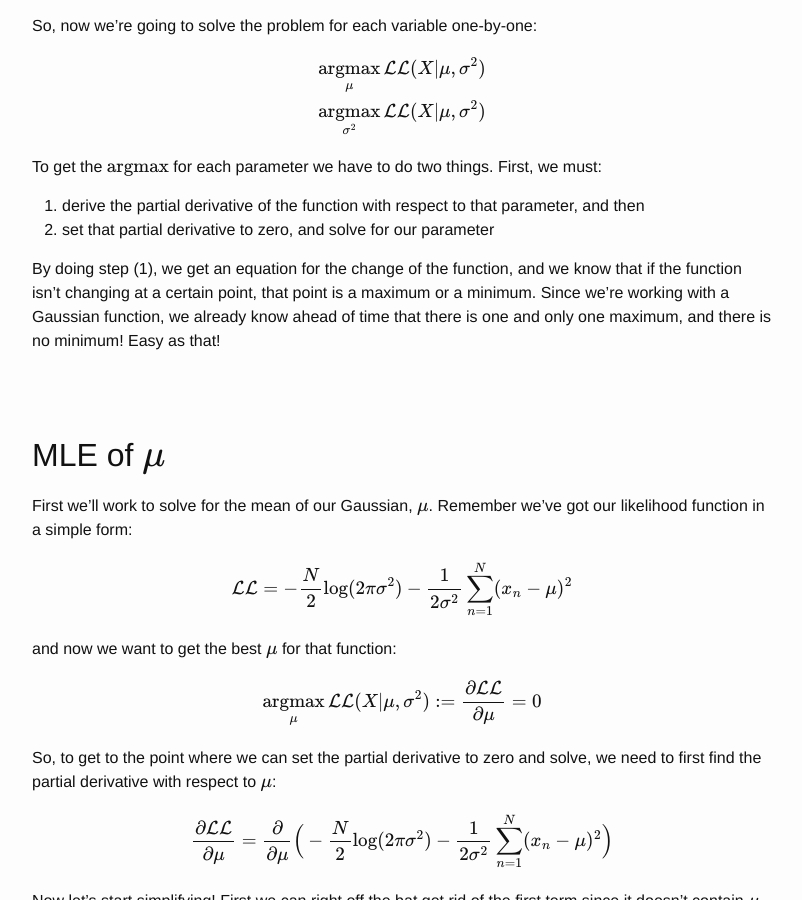
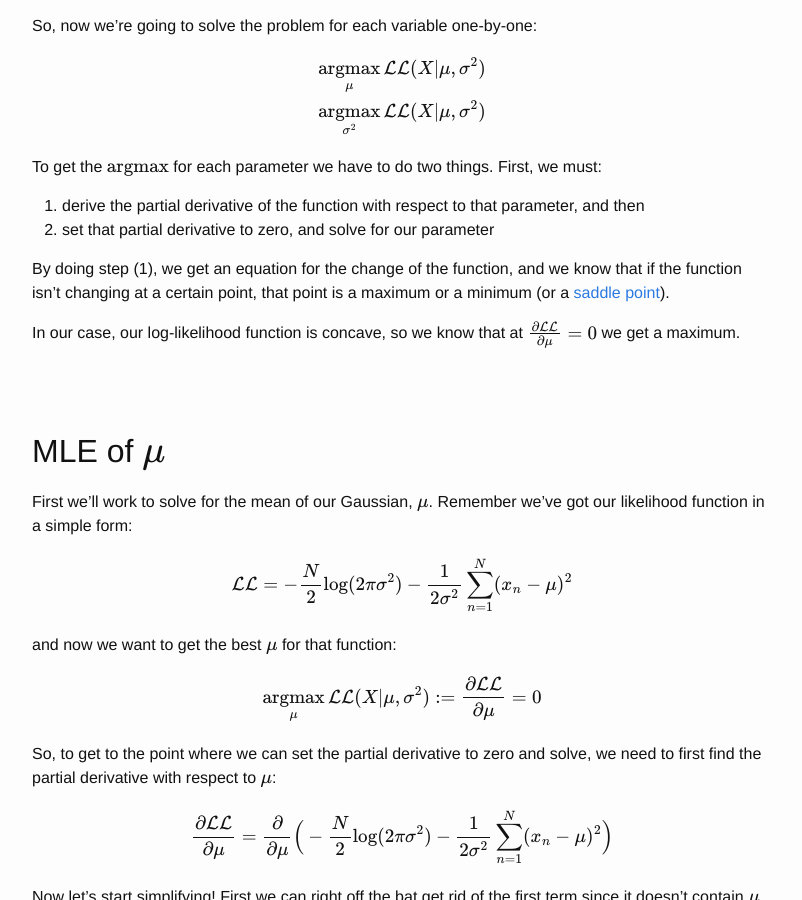
Before and after one commit to JRMeyer/jrmeyer.github.io, a Jekyll site: the page built from _posts/2017-08-18-mle.markdown, in a window 1280 px wide and 900 px high, scrolled down 5749 px. Shown: the whole window, without its empty margins (238-1040 px from the left). Built offline with Jekyll 4.4.1, drawn with Linux system fonts in a browser that asks for light colours; formulas are drawn with MathJax 3; comment, search, counter and statistics services are not loaded.

Commit message:
added correction based on nikolays comments

```diff
--- a/_posts/2017-08-18-mle.markdown
+++ b/_posts/2017-08-18-mle.markdown
@@ -208,7 +208,9 @@ To get the $${\operatorname{argmax}}$$ for each parameter we have to do two thin
 1. derive the partial derivative of the function with respect to that parameter, and then
 2. set that partial derivative to zero, and solve for our parameter
 
-By doing step (1), we get an equation for the change of the function, and we know that if the function isn't changing at a certain point, that point is a maximum or a minimum. Since we're working with a Gaussian function, we already know ahead of time that there is one and only one maximum, and there is no minimum! Easy as that!
+By doing step (1), we get an equation for the change of the function, and we know that if the function isn't changing at a certain point, that point is a maximum or a minimum (or a [saddle point](https://en.wikipedia.org/wiki/Saddle_point)).
+
+In our case, our log-likelihood function is concave, so we know that at $$\frac{\partial \mathcal{LL}}{\partial \mu}=0$$ we get a maximum.
 
 <br><br>
 
```
